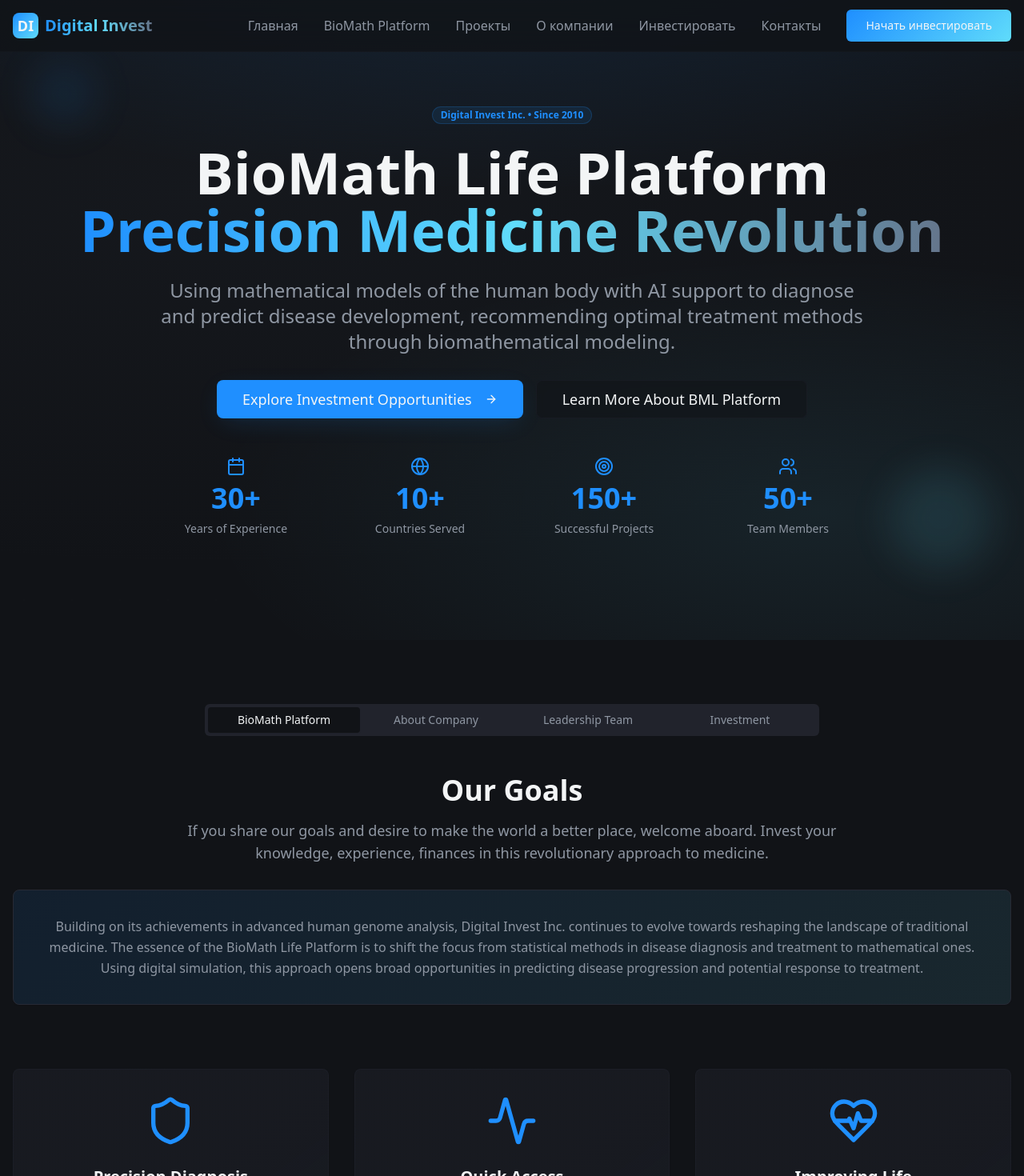
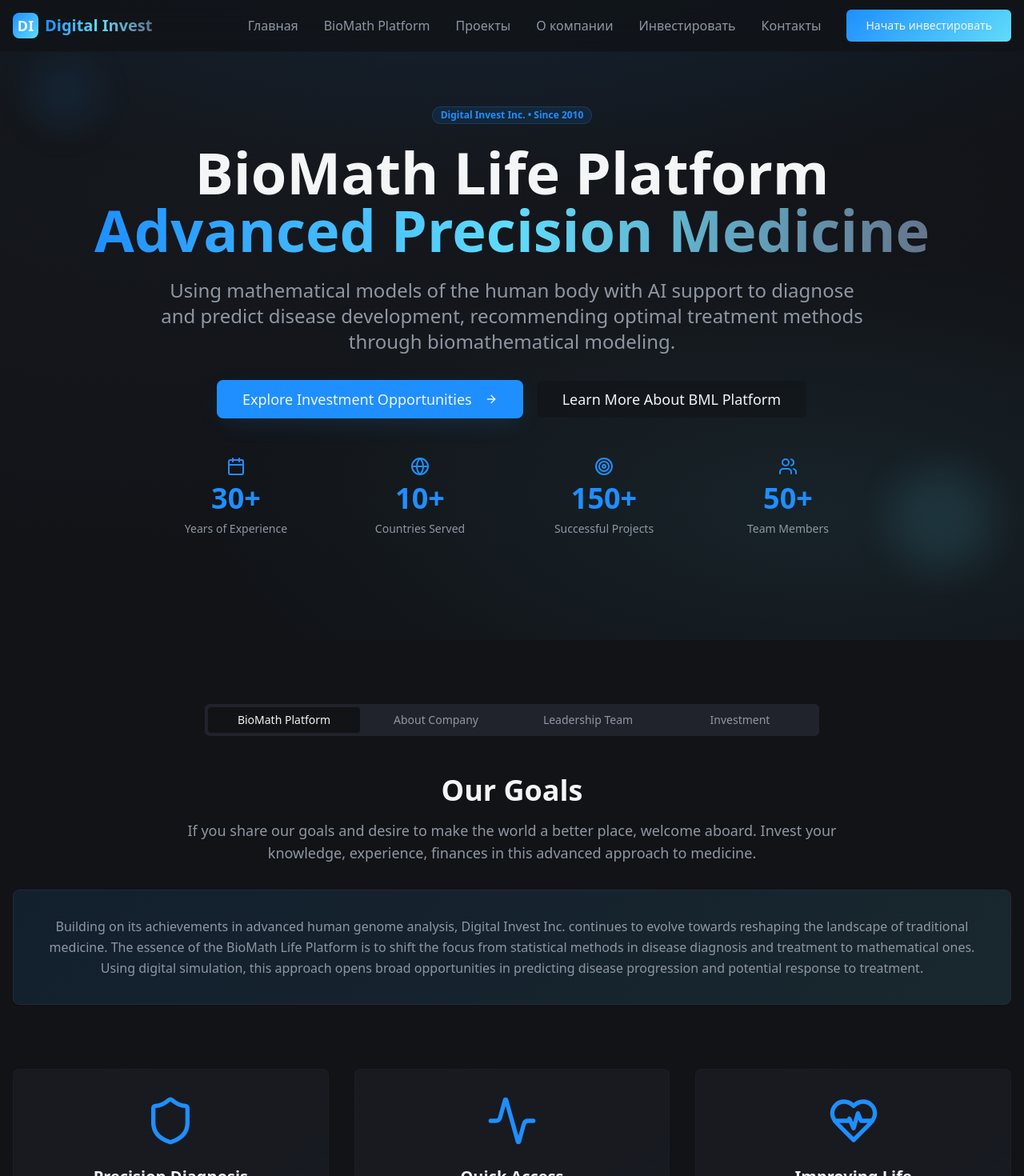
Before and after one commit to mkof14/digital-invest, a React (Vite) app: page / in a window 1280 px wide. Shown: the top 1470 px of the page at 80% size. Built offline with nearby package versions, Linux system fonts and the light colour scheme.

Commit message:
Refine marketing language
Remove buzzwords and clichés from the website copy. Ensure a professional and modern tone.

```diff
--- a/src/index.css
+++ b/src/index.css
@@ -2,7 +2,7 @@
 @tailwind components;
 @tailwind utilities;
 
-/* Digital Invest - Corporate Modern Design System */
+/* Digital Invest - Professional Corporate Design System */
 
 @layer base {
   :root {
--- a/src/pages/Index.tsx
+++ b/src/pages/Index.tsx
@@ -38,7 +38,7 @@ const Index = () => {
       number: "#1",
       title: "Секвенирование и анализ ДНК",
       description: "Создание индивидуального генетического профиля для каждого пациента",
-      details: "DNA sequencing is the process of identifying the order of nucleotide bases in a strand of DNA. We leverage this sequence for an in-depth analysis of a patient's genetic traits, primarily to assess susceptibility to various diseases, metabolization of different substances, and reaction to established medications.",
+      details: "DNA sequencing is the process of identifying the order of nucleotide bases in a strand of DNA. We leverage this sequence for comprehensive analysis of patient genetic traits, primarily to assess susceptibility to various diseases, metabolization of different substances, and reaction to established medications.",
       icon: Dna
     },
     {
@@ -173,7 +173,7 @@ const Index = () => {
           <h1 className="text-4xl md:text-6xl lg:text-7xl font-bold mb-6 leading-tight animate-scale-in" style={{ animationDelay: '0.4s' }}>
             BioMath Life Platform
             <br />
-            <span className="gradient-text">Precision Medicine Revolution</span>
+            <span className="gradient-text">Advanced Precision Medicine</span>
           </h1>
 
           <p className="text-xl md:text-2xl text-muted-foreground mb-8 max-w-4xl mx-auto leading-relaxed animate-fade-in" style={{ animationDelay: '0.6s' }}>
@@ -229,7 +229,7 @@ const Index = () => {
                   <h2 className="text-3xl md:text-4xl font-bold mb-4">Our Goals</h2>
             <p className="text-muted-foreground text-lg max-w-4xl mx-auto mb-8">
               If you share our goals and desire to make the world a better place, welcome aboard.
-                    Invest your knowledge, experience, finances in this revolutionary approach to medicine.
+              Invest your knowledge, experience, finances in this advanced approach to medicine.
             </p>
                   <Card className="p-8 mb-12 bg-gradient-corporate">
                     <p className="text-muted-foreground leading-relaxed">
@@ -508,7 +508,7 @@ const Index = () => {
                 <div className="text-center">
                   <h2 className="text-3xl md:text-4xl font-bold mb-4">Investment Opportunities</h2>
             <p className="text-muted-foreground text-lg max-w-3xl mx-auto">
-                    Join us in revolutionizing healthcare through biomathematical modeling and precision medicine.
+              Partner with us in advancing healthcare through biomathematical modeling and precision medicine.
               Complete the investor questionnaire for personalized investment recommendations.
             </p>
                 </div>
@@ -551,8 +551,8 @@ const Index = () => {
                 <span className="text-xl font-bold">Digital Invest Inc.</span>
               </div>
               <p className="text-muted-foreground mb-4 leading-relaxed">
-                Revolutionizing healthcare through biomathematical modeling and precision medicine.
-                Investing in the future of medical technology since 2010.
+                Advanced healthcare solutions through biomathematical modeling and precision medicine.
+                Developing the future of medical technology since 2010.
               </p>
             </div>
 
@@ -603,7 +603,7 @@ const Index = () => {
 
           <div className="border-t border-border/20 pt-8 flex flex-col md:flex-row justify-between items-center">
             <p className="text-muted-foreground text-sm">
-              &copy; 2024 Digital Invest Inc. All rights reserved. Precision medicine through biomathematical innovation.
+              &copy; 2024 Digital Invest Inc. All rights reserved. Precision medicine through biomathematical modeling.
             </p>
             <div className="flex space-x-6 mt-4 md:mt-0">
               <a href="https://www.linkedin.com/company/digital-invest-inc/" className="text-muted-foreground hover:text-primary transition-colors text-sm">
```
Lines whose indentation alone changed are shown as unchanged.
